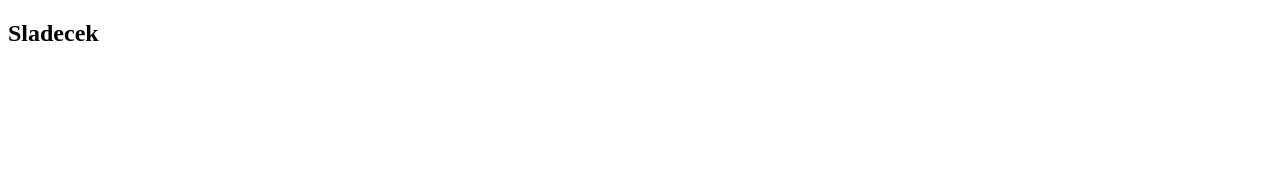
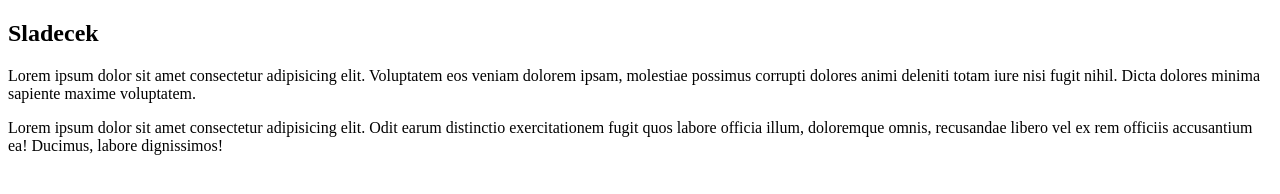
Before and after one commit to Plancton36/Sladecek1, a plain HTML site: page index.html in a window 1280 px wide. Drawn offline with Linux system fonts and the light colour scheme.

Commit message:
odstavce

```diff
--- a/index.html
+++ b/index.html
@@ -6,5 +6,13 @@
 </head>
 <body>
     <h2>Sladecek</h2>
+    <p>Lorem ipsum dolor sit amet consectetur adipisicing elit. Voluptatem eos veniam dolorem ipsam, molestiae possimus
+        corrupti dolores animi deleniti totam iure nisi fugit nihil. Dicta dolores minima sapiente maxime voluptatem.
+    </p>
+    <p>Lorem ipsum dolor sit amet consectetur adipisicing elit. Odit earum distinctio exercitationem fugit quos labore
+        officia illum, doloremque omnis, recusandae libero vel ex rem officiis accusantium ea! Ducimus, labore
+        dignissimos!</p>
+
+
 </body>
 </html>
```
